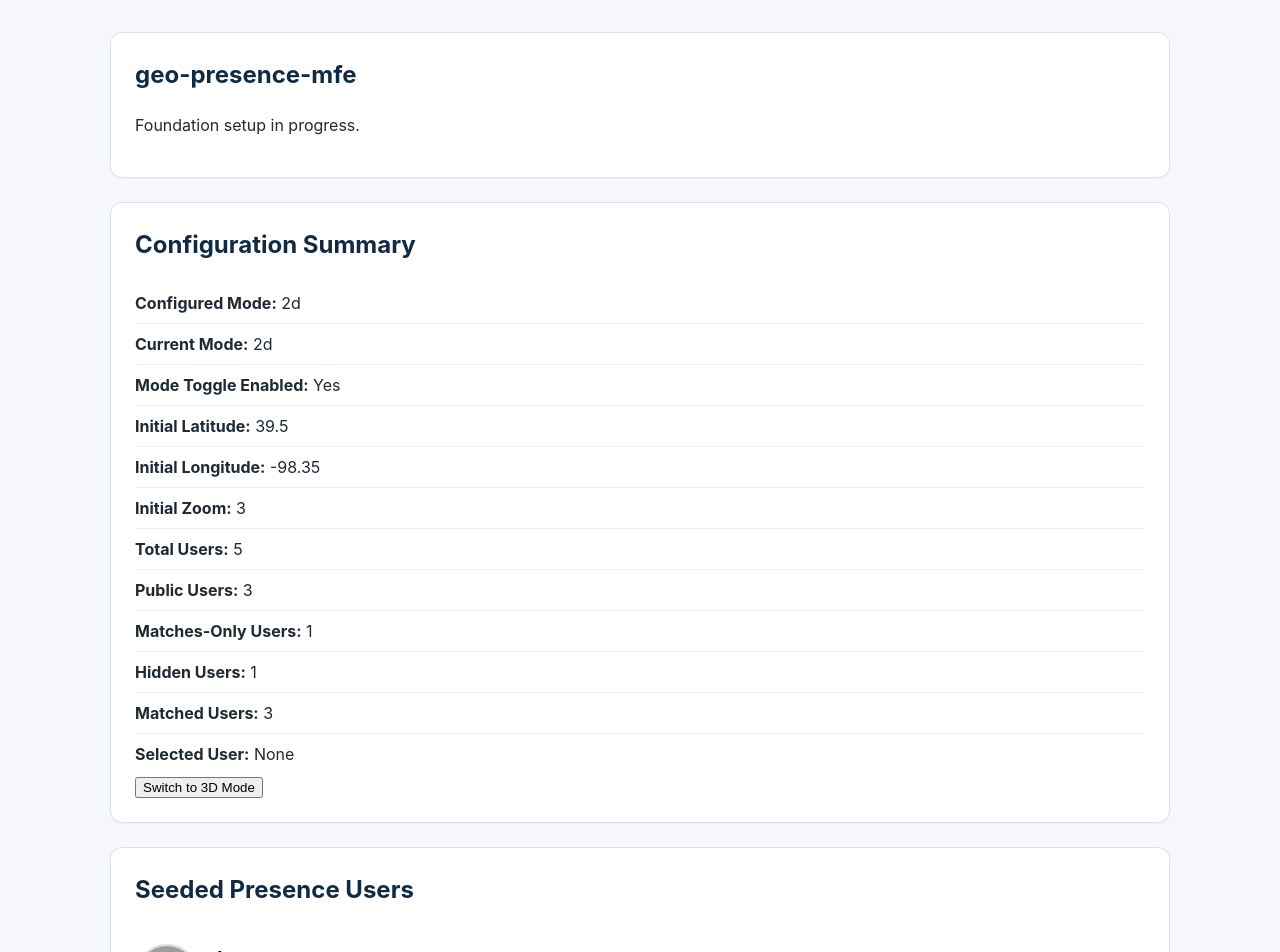
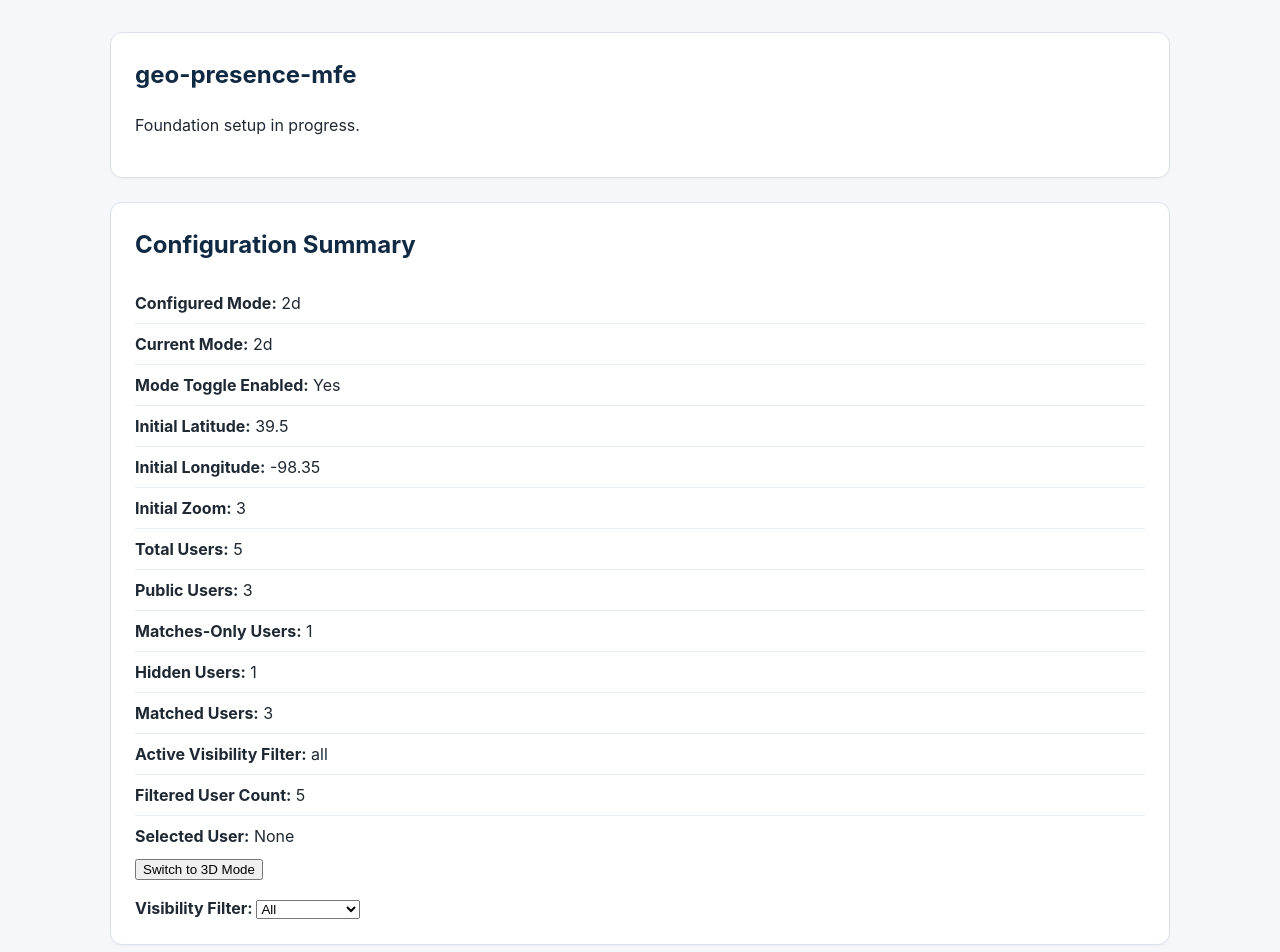
Before and after one commit to tpersaud27/geo-presence-mfe, a React (Vite) app in the folder geo-presence-mfe/: page / in a window 1280 px wide. Shown: the top 952 px of the page. Built offline with nearby package versions, Linux system fonts and the light colour scheme; grey boxes are pictures that could not be loaded.

Commit message:
feat: add visibility filter for seeded presence users

```diff
--- a/geo-presence-mfe/src/App.tsx
+++ b/geo-presence-mfe/src/App.tsx
@@ -4,6 +4,8 @@ import { mockGeoPresenceConfig } from './mock/mockGeoPresenceConfig';
 import { mockPresenceUsers } from './mock/mockPresenceUsers';
 import type { GeoPresenceMode } from './core/config/geoPresenceConfig';
 import type { PresenceUser } from './core/models/presenceUser';
+
+type VisibilityFilter = 'all' | 'public' | 'matches-only' | 'hidden';
 
 function App() {
   const {
@@ -14,6 +16,7 @@ function App() {
 
   const [currentMode, setCurrentMode] = useState<GeoPresenceMode>(configuredMode);
   const [selectedUser, setSelectedUser] = useState<PresenceUser | null>(null);
+  const [visibilityFilter, setVisibilityFilter] = useState<VisibilityFilter>('all');
 
   const totalUserCount = mockPresenceUsers.length;
   const publicUserCount = mockPresenceUsers.filter((user) => user.visibility === 'public').length;
@@ -23,12 +26,21 @@ function App() {
   const hiddenUserCount = mockPresenceUsers.filter((user) => user.visibility === 'hidden').length;
   const matchedUserCount = mockPresenceUsers.filter((user) => user.isMatch).length;
 
+  const filteredUsers =
+    visibilityFilter === 'all'
+      ? mockPresenceUsers
+      : mockPresenceUsers.filter((user) => user.visibility === visibilityFilter);
+
   const handleModeToggle = () => {
     setCurrentMode((previousMode) => (previousMode === '2d' ? '3d' : '2d'));
   };
 
   const handleUserSelect = (user: PresenceUser) => {
     setSelectedUser(user);
+  };
+
+  const handleVisibilityFilterChange = (event: React.ChangeEvent<HTMLSelectElement>) => {
+    setVisibilityFilter(event.target.value as VisibilityFilter);
   };
 
   return (
@@ -75,6 +87,12 @@ function App() {
             <strong>Matched Users:</strong> {matchedUserCount}
           </li>
           <li>
+            <strong>Active Visibility Filter:</strong> {visibilityFilter}
+          </li>
+          <li>
+            <strong>Filtered User Count:</strong> {filteredUsers.length}
+          </li>
+          <li>
             <strong>Selected User:</strong> {selectedUser?.displayName ?? 'None'}
           </li>
         </ul>
@@ -84,12 +102,28 @@ function App() {
             Switch to {currentMode === '2d' ? '3D' : '2D'} Mode
           </button>
         )}
+
+        <div style={{ marginTop: '16px' }}>
+          <label htmlFor="visibility-filter">
+            <strong>Visibility Filter: </strong>
+          </label>
+          <select
+            id="visibility-filter"
+            value={visibilityFilter}
+            onChange={handleVisibilityFilterChange}
+          >
+            <option value="all">All</option>
+            <option value="public">Public</option>
+            <option value="matches-only">Matches Only</option>
+            <option value="hidden">Hidden</option>
+          </select>
+        </div>
       </section>
 
       <section className="app__users">
         <h2>Seeded Presence Users</h2>
         <ul>
-          {mockPresenceUsers.map((user) => (
+          {filteredUsers.map((user) => (
             <li key={user.id} className="app__user-card">
               <button
                 type="button"
```
